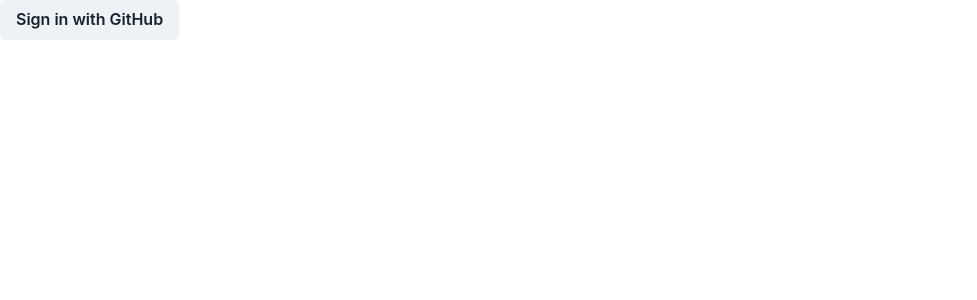
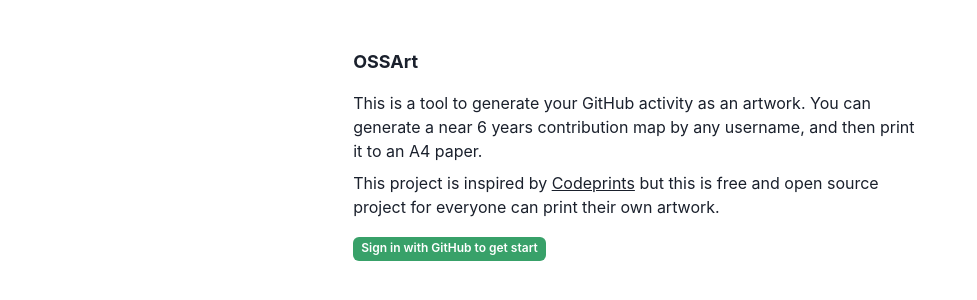
Before and after one commit to djyde/ossart, a Next.js app: page / in a window 1280 px wide. Shown: the top 300 px of the page, without its empty margins (0-977 px from the left). Built offline with nearby package versions, Linux system fonts and the light colour scheme; no server answers.

Commit message:
intro page

```diff
--- a/pages/index.tsx
+++ b/pages/index.tsx
@@ -1,21 +1,30 @@
-import { Box, Button } from "@chakra-ui/react"
+import { Box, Button, Container, Link, Text, VStack } from "@chakra-ui/react"
 import { signIn } from "next-auth/react"
 import { getSession } from "../utils.server"
 
 function Intro() {
   return (
-    <Box>
-      <Button onClick={_ => signIn('github', {
-        callbackUrl: '/generator'
-      })}>Sign in with GitHub</Button>
-    </Box>
+    <>
+      <VStack alignItems={"start"}>
+        <Text>This is a tool to generate your GitHub activity as an artwork. You can generate a near 6 years contribution map by any username, and then print it to an A4 paper.</Text>
+        <Text>This project is inspired by <Link textDecoration={"underline"} href="https://codeprints.dev/">Codeprints</Link> but this is free and open source project for everyone can print their own artwork.</Text>
+      </VStack>
+      <Box mt="4">
+        <Button size="xs" colorScheme={"green"} onClick={_ => signIn('github', {
+          callbackUrl: '/generator'
+        })}>Sign in with GitHub to get start</Button>
+      </Box>
+    </>
   )
 }
 
 function HomePage() {
   return (
     <>
-     <Intro />
+      <Container mt="12">
+        <Text mb="4" fontSize={"lg"} fontWeight="bold">OSSArt</Text>
+        <Intro />
+      </Container>
     </>
   )
 }
```
